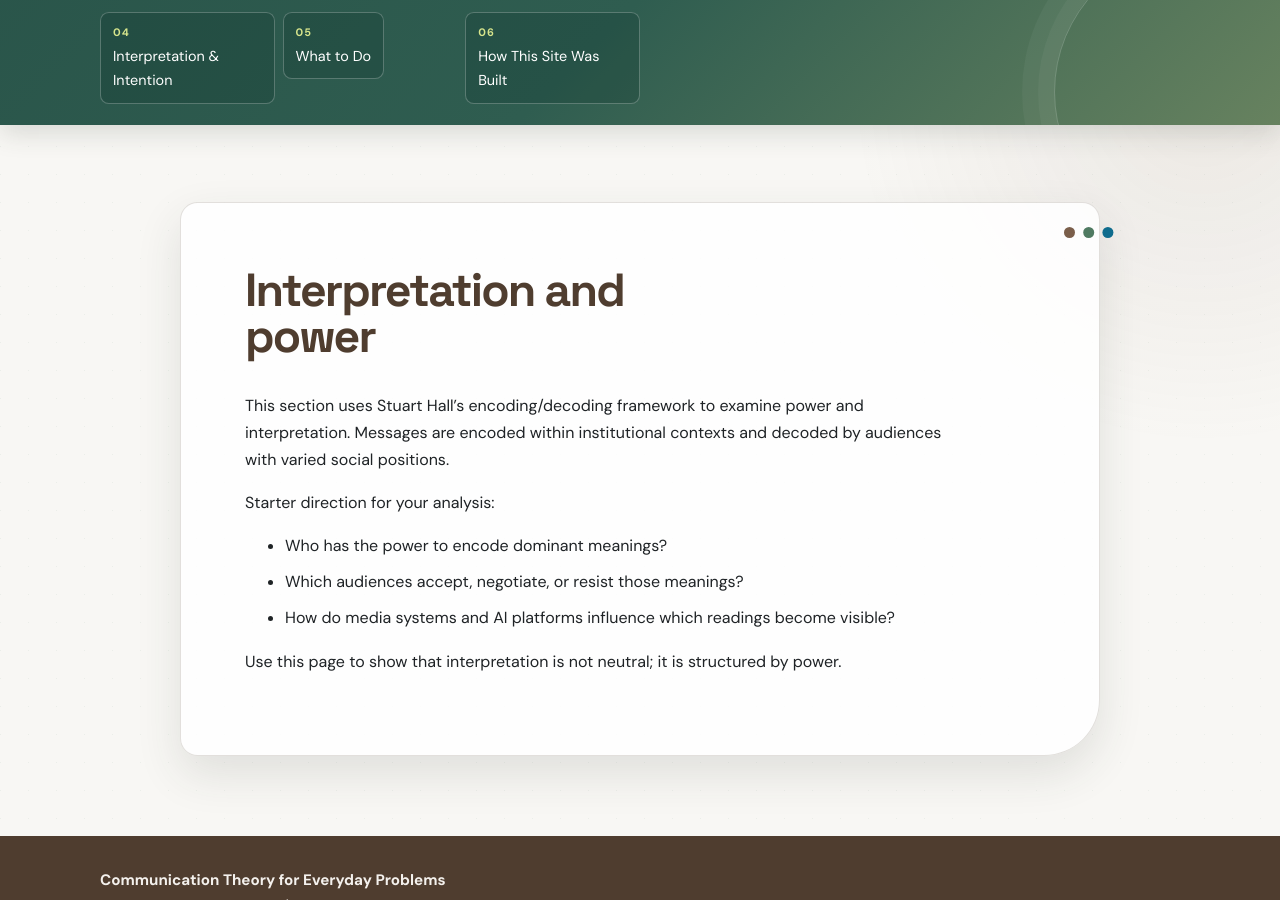
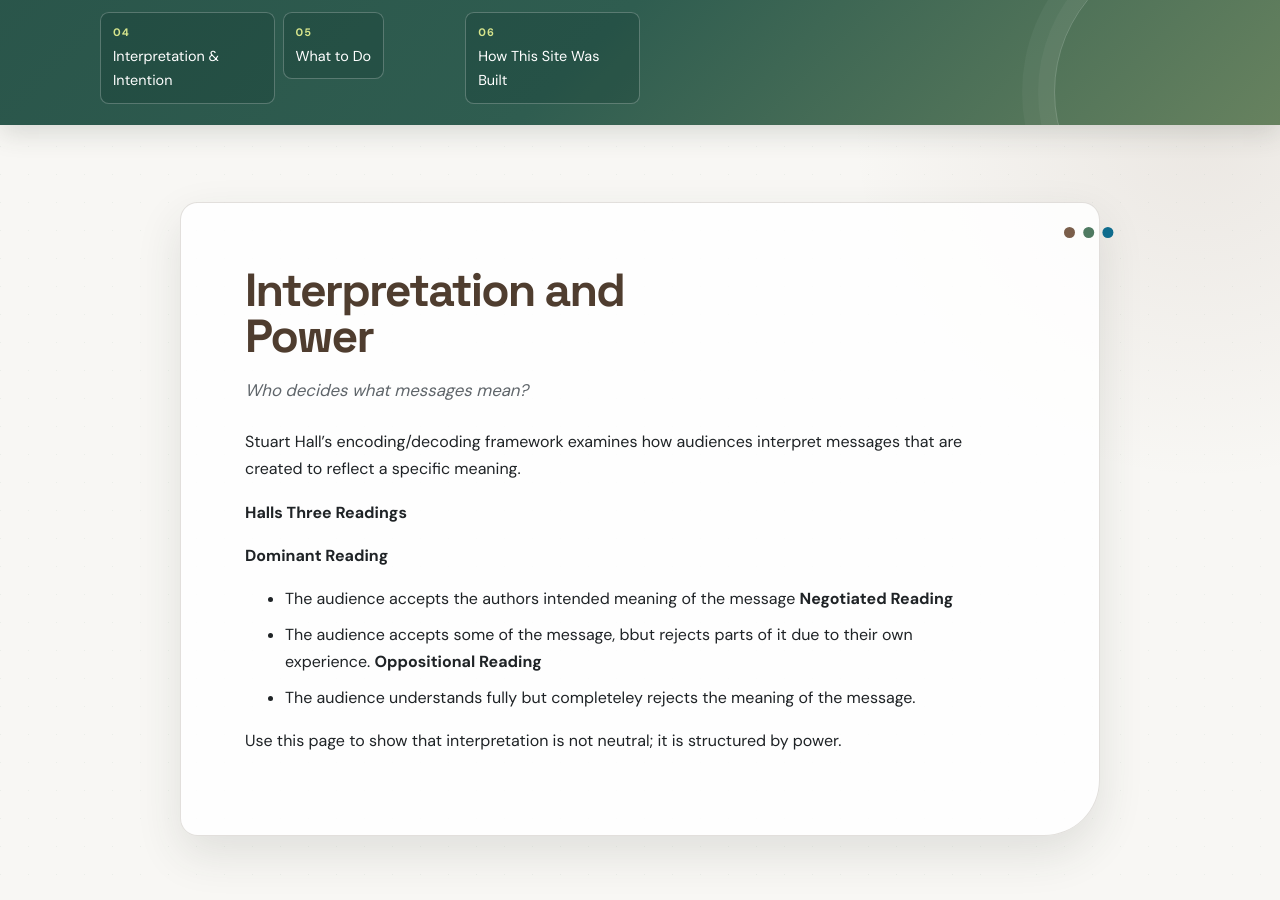
Before and after one commit to Jacobw23-Coder/primer, a Jekyll site: the page built from pages/interpretation-and-power.md, in a window 1280 px wide and 900 px high, scrolled down 610 px. Built offline with Jekyll 4.4.1, drawn with Linux system fonts in a browser that asks for light colours.

Commit message:
Major initial additions to i&p page

```diff
--- a/pages/interpretation-and-power.md
+++ b/pages/interpretation-and-power.md
@@ -1,14 +1,18 @@
 ---
 layout: default
-title: Interpretation and power
+title: Interpretation and Power
 ---
+<p class="subheading"><em>Who decides what messages mean?</em></p>
 
-This section uses Stuart Hall's encoding/decoding framework to examine power and interpretation. Messages are encoded within institutional contexts and decoded by audiences with varied social positions.
+Stuart Hall's encoding/decoding framework examines how audiences interpret messages that are created to reflect a specific meaning.
 
-Starter direction for your analysis:
+**Halls Three Readings**
 
-- Who has the power to encode dominant meanings?
-- Which audiences accept, negotiate, or resist those meanings?
-- How do media systems and AI platforms influence which readings become visible?
+**Dominant Reading**
+- The audience accepts the authors intended meaning of the message
+**Negotiated Reading**
+- The audience accepts some of the message, bbut rejects parts of it due to their own experience.
+**Oppositional Reading**
+- The audience understands fully but completeley rejects the meaning of the message.
 
 Use this page to show that interpretation is not neutral; it is structured by power.
```
Also changed, not shown: pages/how-i-built-this-site.md (+1 -1 lines), pages/interpretation-and-intention.md (+1 -1 lines), pages/meaning-and-culture.md (+1 -1 lines), pages/transmission-view-and-limits.md (+1 -1 lines), pages/what-the-reader-should-do.md (+1 -1 lines).
